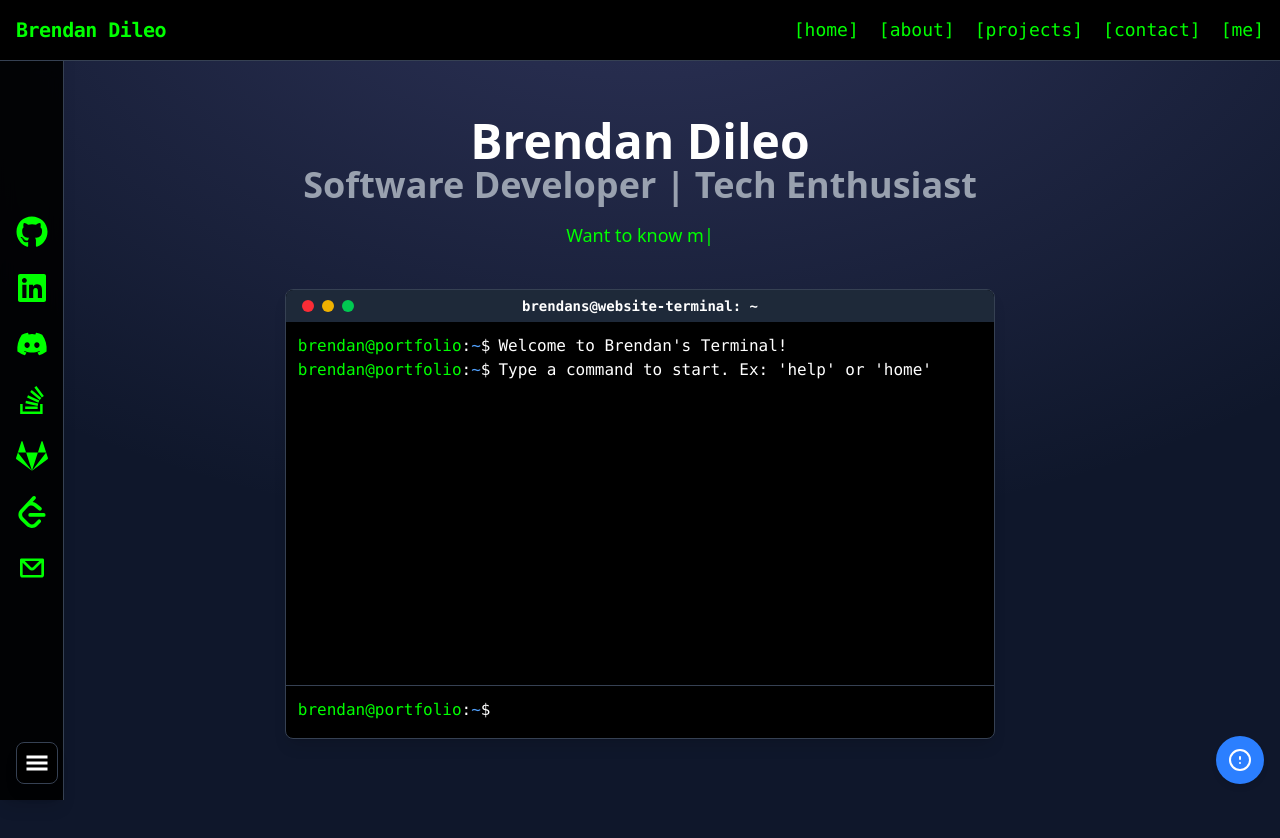
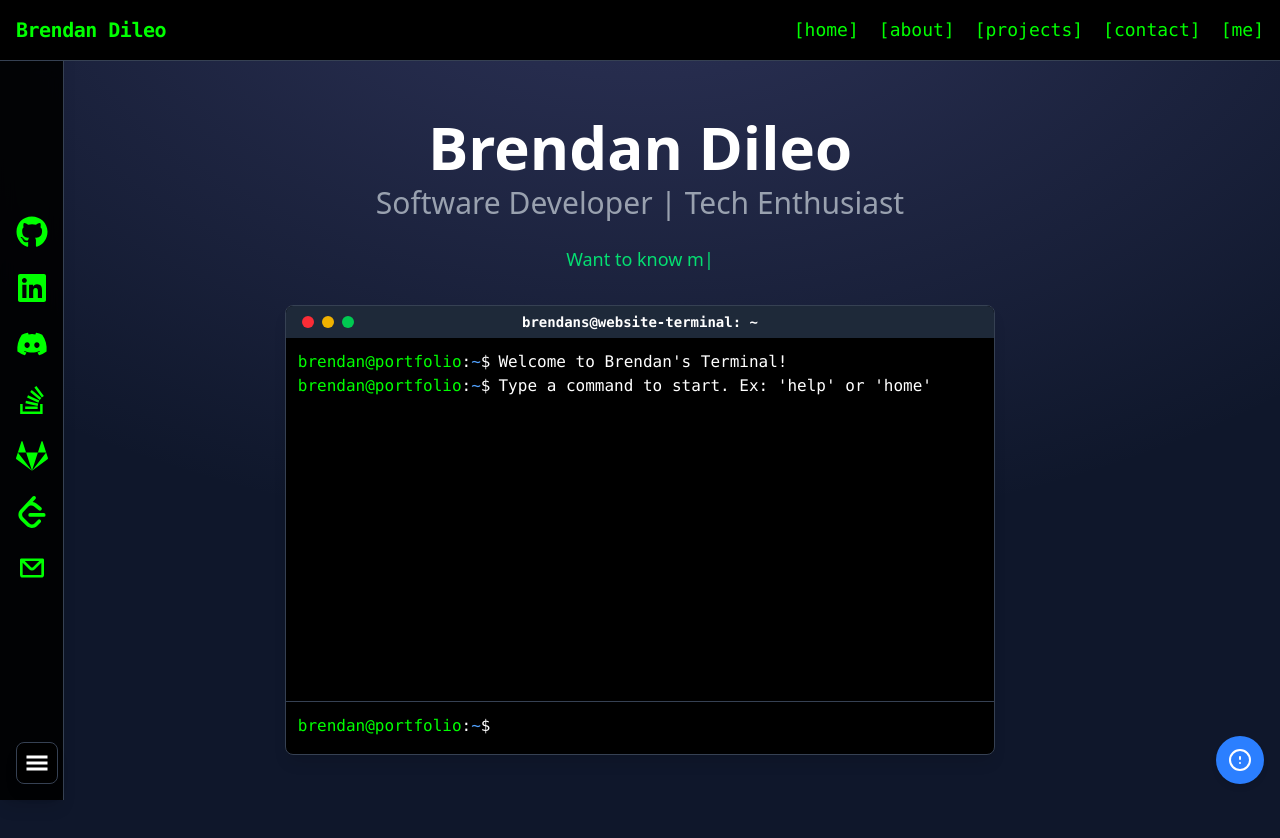
Before and after one commit to brendanddev/brendans-website, a React (Vite) app in the folder frontend/: page / in a window 1280 px wide. Shown: the top 838 px of the page. Built offline with nearby package versions, Linux system fonts and the light colour scheme.

Commit message:
Update header styling

```diff
--- a/frontend/src/components/Header.jsx
+++ b/frontend/src/components/Header.jsx
@@ -11,13 +11,13 @@ import { motion } from "framer-motion";
 
 const Header = ({ title, subtitle, typedTexts }) => {
     return (
-        <div className="flex flex-col items-center justify-center text-center mt-10 mb-10">
+        <div className="flex flex-col items-center justify-center text-center mt-10 mb-0">
             <motion.div
                 initial={{ opacity: 0, y: 20 }}
                 animate={{ opacity: 1, y: 0 }}
                 transition={{ delay: 0.2 }}
             >
-                <h2 className="text-3xl sm:text-4xl md:text-5xl text-center font-extrabold text-white px-4">
+                <h2 className="text-4xl sm:text-5xl md:text-6xl text-center font-bold text-white px-4">
                     {title}
                 </h2>
             </motion.div>
@@ -27,7 +27,7 @@ const Header = ({ title, subtitle, typedTexts }) => {
                 animate={{ opacity: 1, y: 0 }}
                 transition={{ delay: 0.3 }}
             >
-                <h3 className="text-xl sm:text-2xl md:text-3xl lg:text-4xl font-extrabold text-gray-400 px-4">
+                <h3 className="text-lg sm:text-xl md:text-2xl lg:text-3xl font-medium text-gray-400 px-4 mt-2">
                     {subtitle}
                 </h3>
             </motion.div>
@@ -37,8 +37,9 @@ const Header = ({ title, subtitle, typedTexts }) => {
                     initial={{ opacity: 0, y: 20 }}
                     animate={{ opacity: 1, y: 0 }}
                     transition={{ delay: 0.4 }}
+                    className="w-full"
                 >
-                    <p className="text-[#00ff00] max-w-2xl mt-4 px-4 text-sm sm:text-base md:text-lg">
+                    <p className="text-green-400 max-w-2xl mx-auto mt-6 px-4 text-sm sm:text-base md:text-lg">
                         <ReactTyped
                             strings={typedTexts}
                             typeSpeed={30}
```
